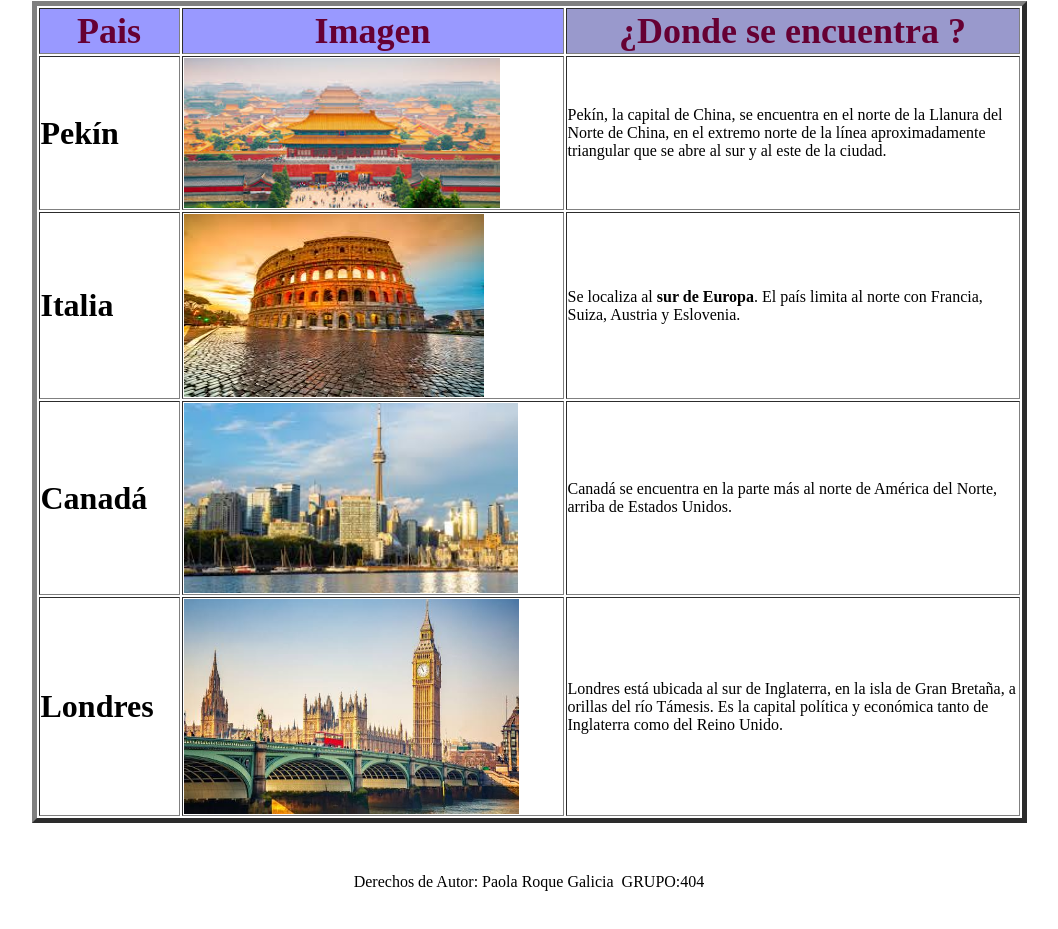
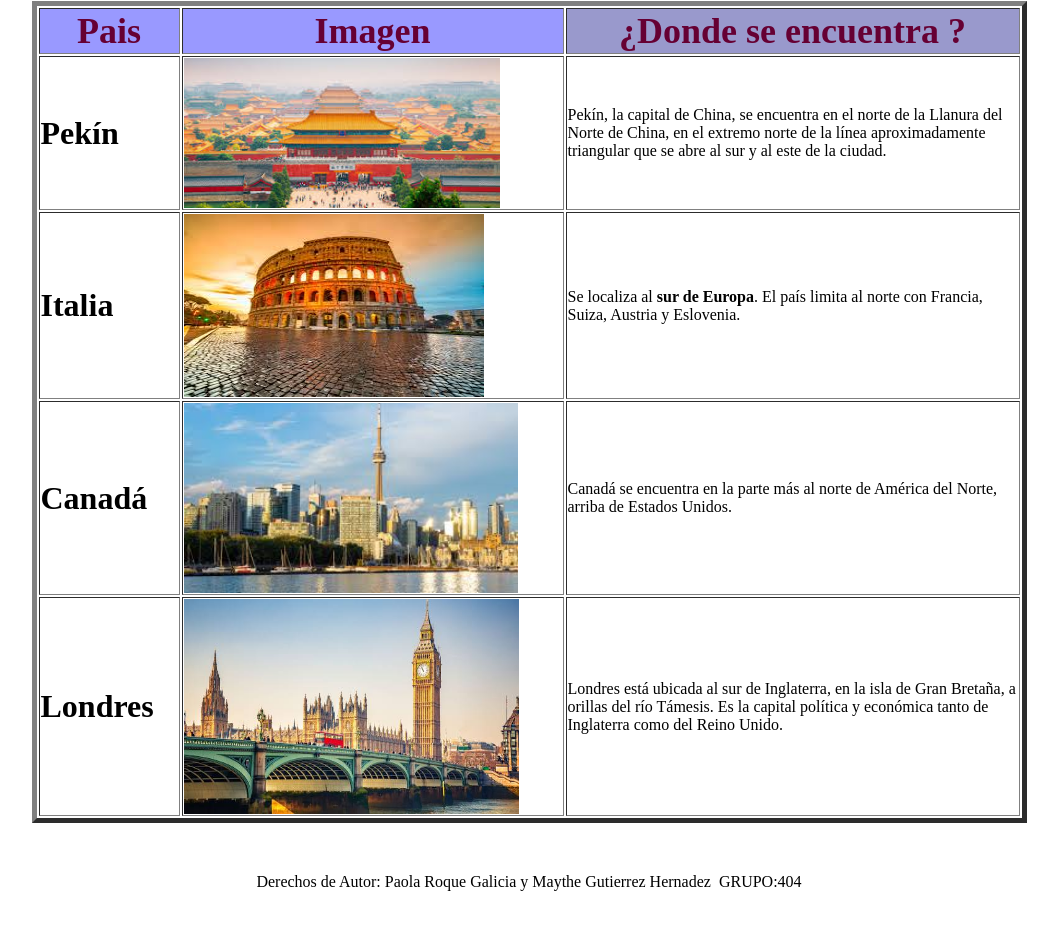
Before and after one commit to paoli824/Viaje, a plain HTML site: page index.html in a window 1280 px wide. Shown: the part 604-1533 px from the top of the page, without its empty margins (111-1169 px from the left). Drawn offline with Linux system fonts and the light colour scheme.

Commit message:
Update index.html

```diff
--- a/index.html
+++ b/index.html
@@ -100,7 +100,7 @@
     </tr>
   </table>
   <p>&nbsp;</p>
-  <p>Derechos de Autor: Paola Roque Galicia&nbsp; GRUPO:404</p>
+  <p>Derechos de Autor: Paola Roque Galicia y Maythe Gutierrez Hernadez&nbsp; GRUPO:404</p>
 </div>
 <p>&nbsp;</p>
 </body>
```
